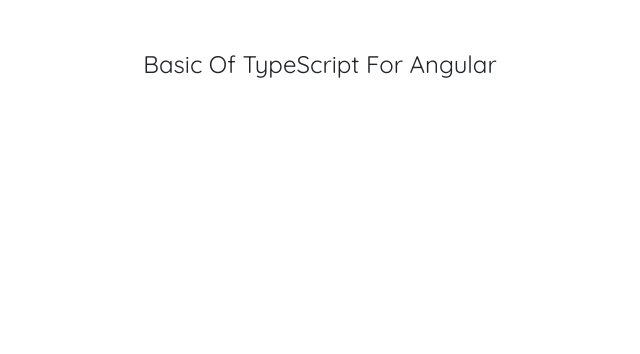
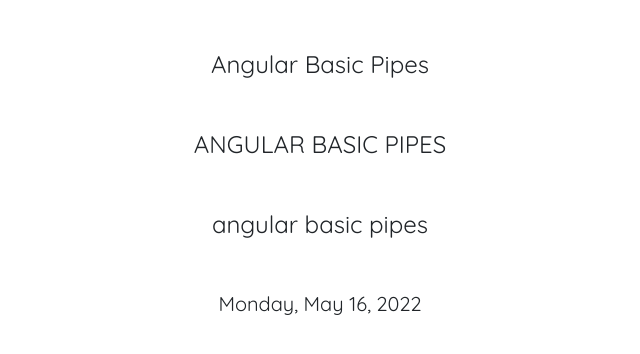
Before and after one commit to Kashyap2424/ANGULAR-TUTORIAL-CODE-STEP-BY-STEP, an Angular app: page / in a window 1280 px wide. Shown: the top 354 px of the page, without its empty margins (320-960 px from the left). Built offline with nearby package versions, Linux system fonts and the light colour scheme.

Commit message:
Learn what is the pipes in angular and how its work

```diff
--- a/src/app/app.component.html
+++ b/src/app/app.component.html
@@ -1,3 +1,7 @@
 <div class="container">
   <h1 class="text-center my-5">{{ title }}</h1>
+  <h1 class="text-center my-5">{{ title | uppercase }}</h1>
+  <h1 class="text-center my-5">{{ convertToUpperCase(title) }}</h1>
+
+  <h2 class="text-center my-5">{{ today | date : "fullDate"}}</h2>
 </div>
--- a/src/app/app.component.ts
+++ b/src/app/app.component.ts
@@ -6,13 +6,11 @@
   styleUrls: ['./app.component.css'],
 })
 export class AppComponent {
-  title = 'Basic Of TypeScript For Angular';
+  title = 'Angular Basic Pipes';
 
-  data: { name: string; phoneNumber: number } = { name: '', phoneNumber: 0 }; // typescript object declaration
+  today = new Date();
 
-  item: string[] = ['item1', 'item2', 'item3']; // typescript array declaration
-
-  getData(data: { name: string; phoneNumber: number }) {
-    console.log(data);
-  } // typescript function declaration
+  convertToUpperCase(value: string) {
+    return value.toLowerCase();
+  }
 }
```
